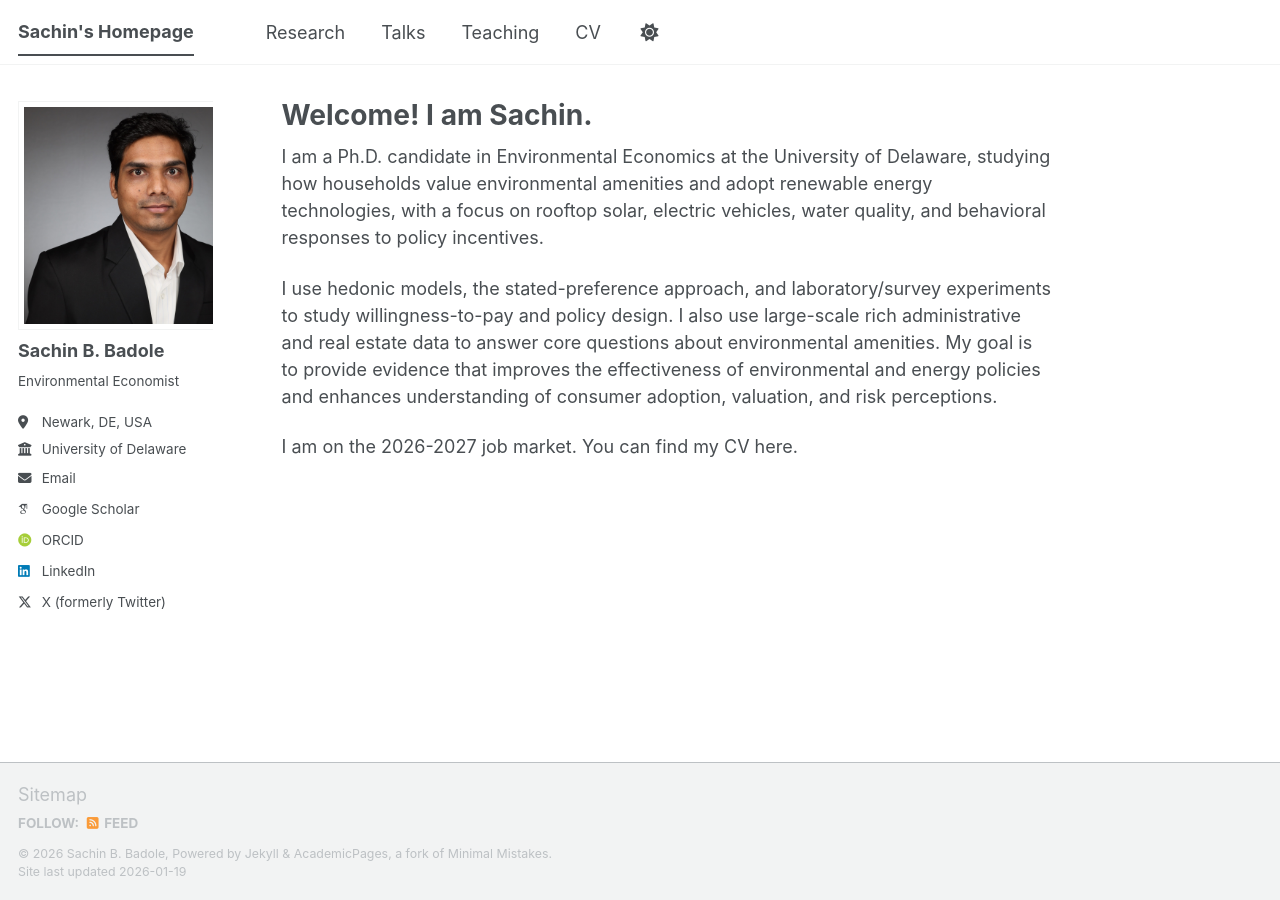
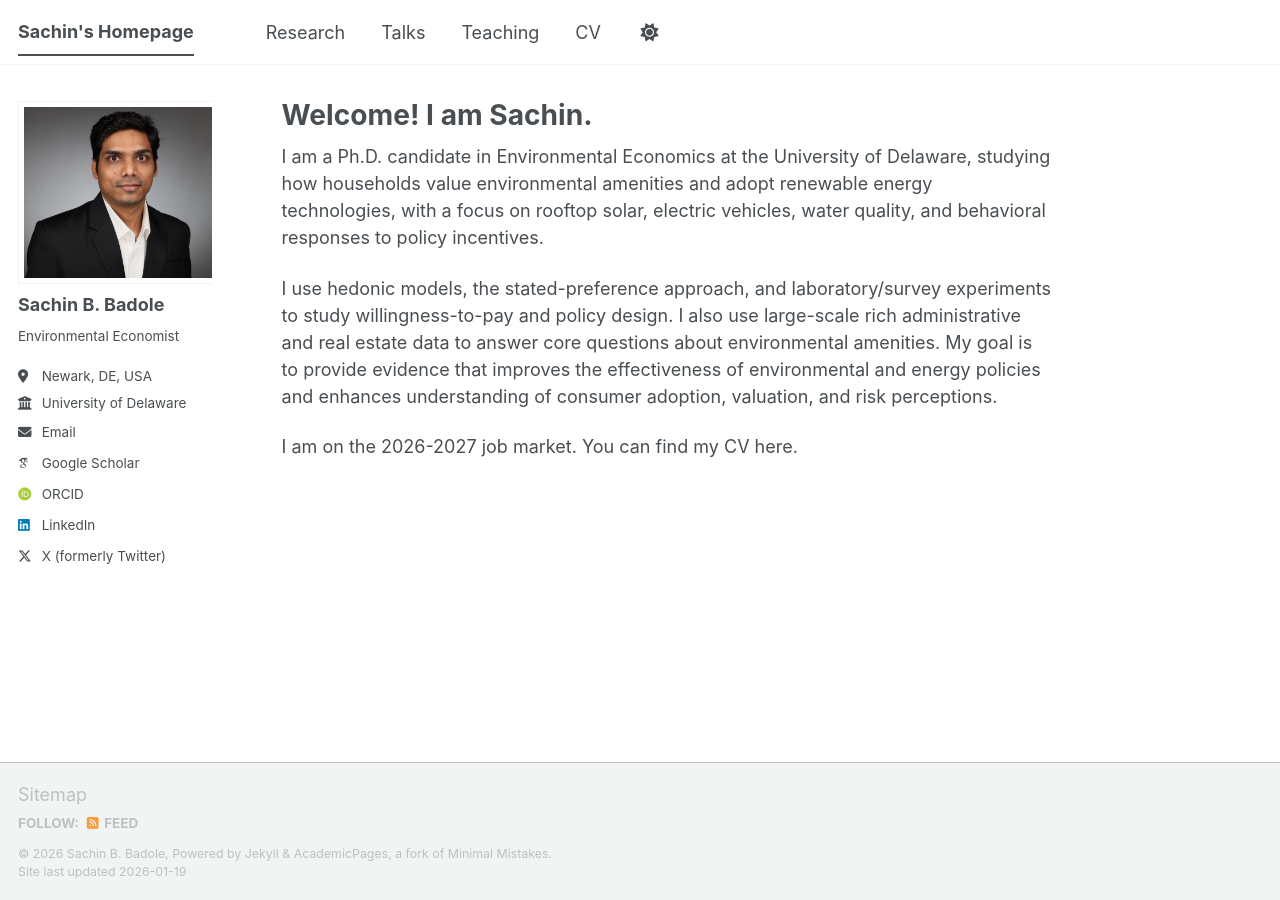
Before and after one commit to sachin-b-badole/sachin-b-badole.github.io, a Jekyll site: the page built from _pages/about.md, in a window 1280 px wide. Built offline with Jekyll 4.4.1, drawn with Linux system fonts in a browser that asks for light colours; some web fonts are replaced; a script bundle is joined from its source files by our own code; library files that are not in the unit come from our copies.

Commit message:
Update custom.css

```diff
--- a/assets/css/custom.css
+++ b/assets/css/custom.css
@@ -16,17 +16,17 @@
 
 /* Author avatar container: expand size */
 .author__avatar {
-  width: 250px !important;
+  width: 200px !important;
   height: auto !important;
-  max-width: 250px !important;
+  max-width: 200px !important;
   text-align: center !important;
 }
 
 /* Avatar image itself */
 .author__avatar img,
 img.u-photo {
-  width: 250px !important;
-  max-width: 250px !important;
+  width: 200px !important;
+  max-width: 200px !important;
   height: auto !important;
   border-radius: 0 !important; /* keeps it square */
   object-fit: contain !important;
```
